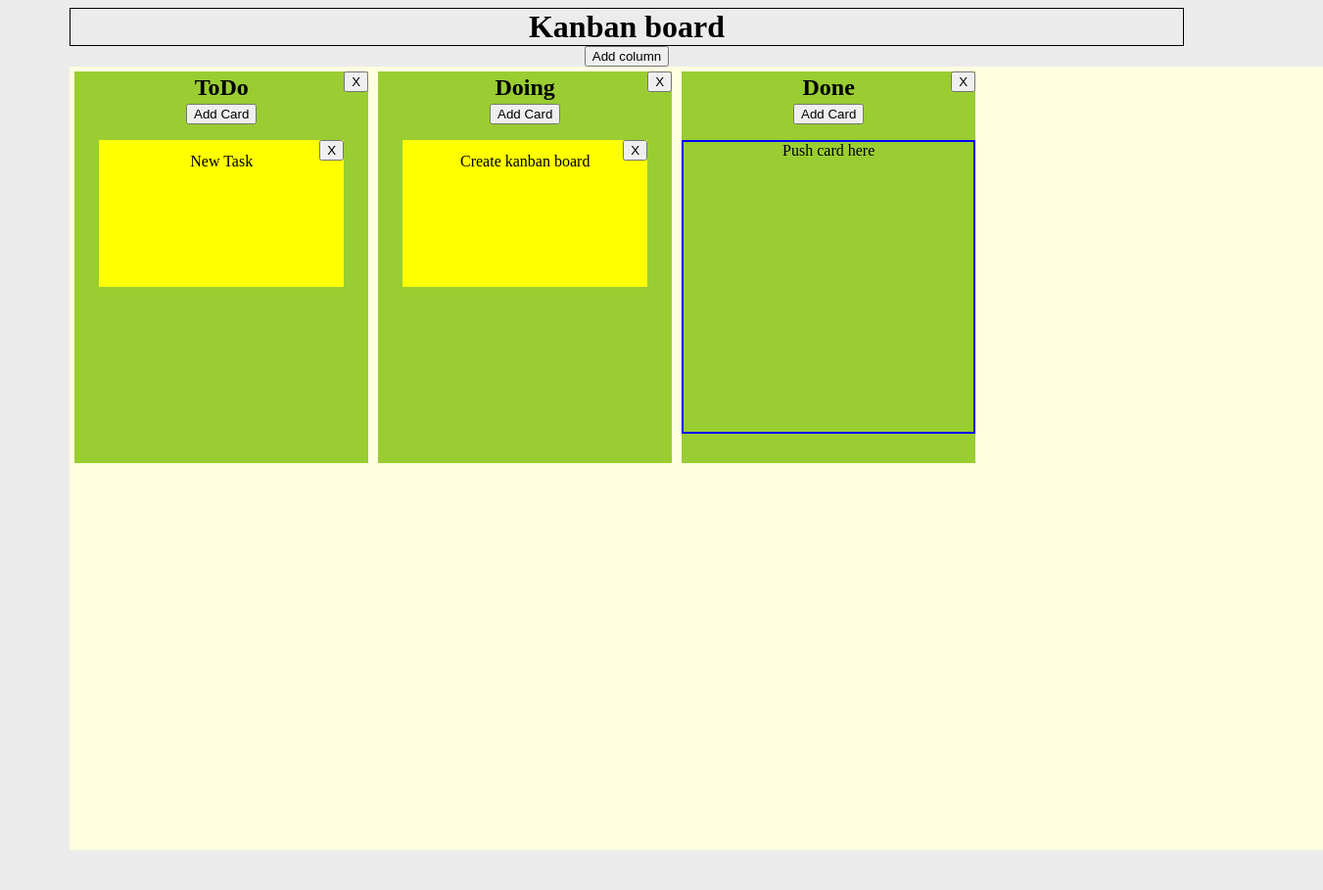
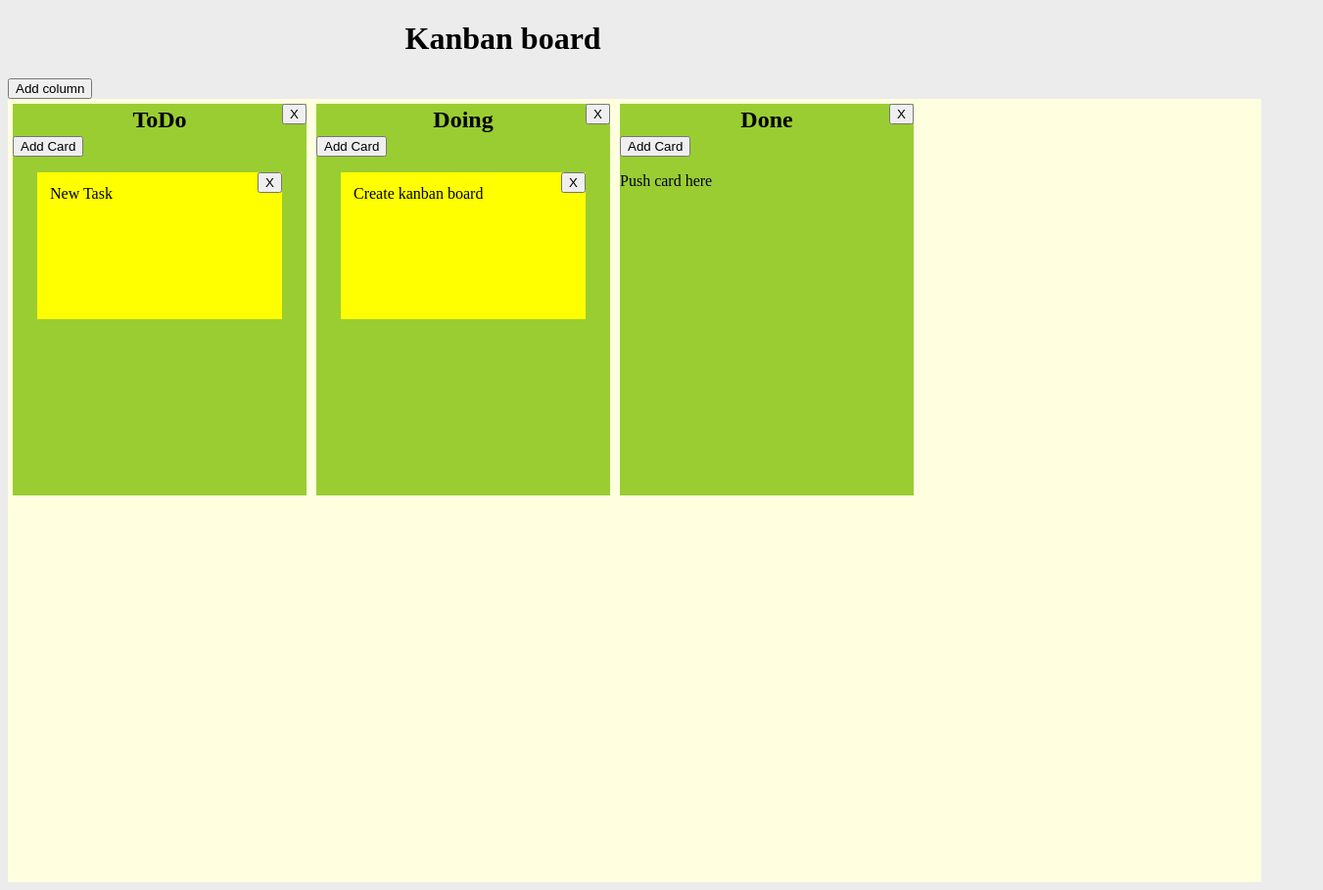
Before and after one commit to bartekma89/JS_OOP_11.6, a website: page index.html in a window 1280 px wide. Shown: the whole page at 98% size, 1351 px wide, since content can reach past the window. Before the commit the page ends 876 px from the top, so only its background shows below. Drawn offline with nearby package versions, Linux system fonts and the light colour scheme.

Commit message:
working css

```diff
--- a/style/css/style.css
+++ b/style/css/style.css
@@ -1,5 +1,3 @@
-@import url('https://fonts.googleapis.com/css?family=Lato|Roboto');
-
 * {
   box-sizing: border-box;
 }
@@ -14,18 +12,12 @@
 body {
   background: #ECECEC;
 }
-
 body #board {
-	max-width: 90vw;
-	width: 90%;
-	margin: 0 auto;
-	text-align: center;
+  max-width: 1200px;
+  width: 80%;
 }
-
 body #board h1 {
   text-align: center;
-	border: 1px solid;
-	margin: 0 auto;
 }
 
 .column-container {
@@ -54,7 +46,7 @@ body #board h1 {
 
 .column-card-list {
   padding: 0;
-	list-style-type: none;
+  list-style: none;
 }
 
 .card {
@@ -67,7 +59,6 @@ body #board h1 {
   position: relative;
   overflow: hidden;
 }
-
 .card .card-description {
   margin: 0;
   padding: 3px;
@@ -102,10 +93,4 @@ h2 {
   width: 200px;
 }
 
-.fake-placeholder {
-	border: 2px solid blue;
-	width: 100%;
-	height: 300px;
-}
-
 /*# sourceMappingURL=style.css.map */
```
Lines whose indentation alone changed are shown as unchanged.
